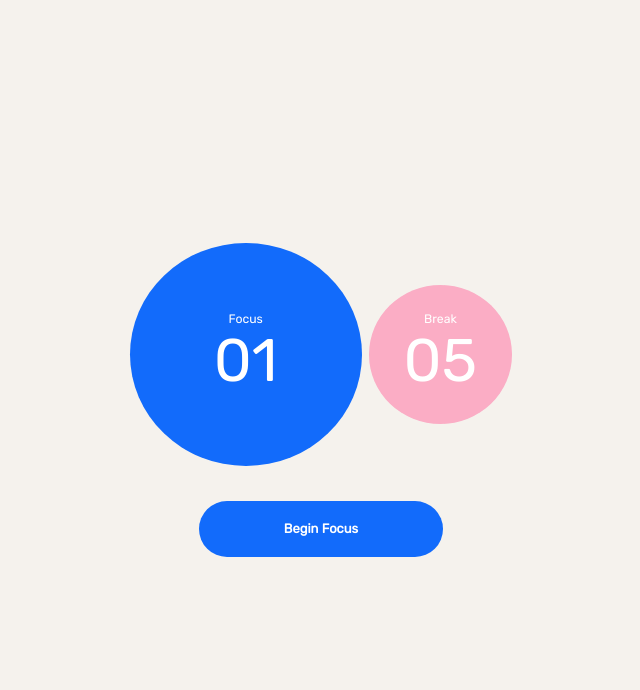
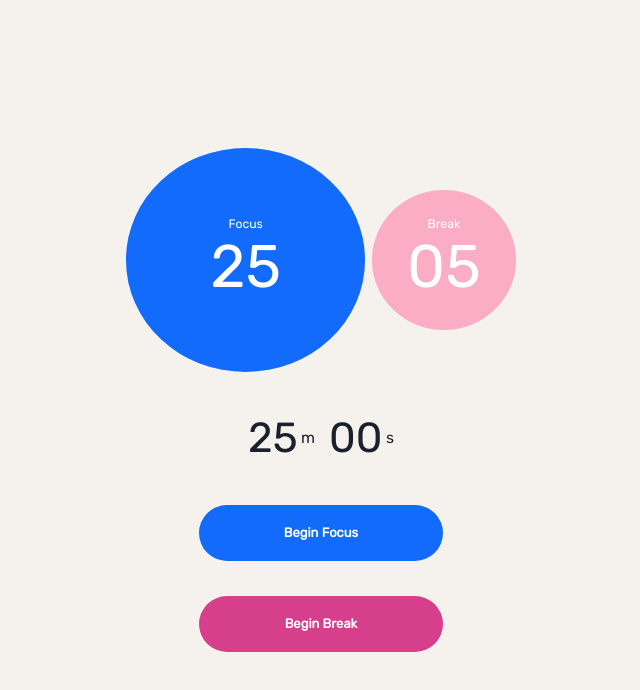
Before and after one commit to cstro/flow-prototype, a Next.js app: page / in a window 1280 px wide. Shown: the top 690 px of the page, without its empty margins (319-959 px from the left). Built offline with nearby package versions, Linux system fonts and the light colour scheme.

Commit message:
Add basic break timer

```diff
--- a/pages/_document.tsx
+++ b/pages/_document.tsx
@@ -1,7 +1,7 @@
 import Document, { Html, Head, Main, NextScript } from 'next/document'
 
 class MyDocument extends Document {
-  static async getInitialProps(ctx) {
+  static async getInitialProps(ctx: any) {
     const initialProps = await Document.getInitialProps(ctx)
     return { ...initialProps }
   }
--- a/pages/index.tsx
+++ b/pages/index.tsx
@@ -2,60 +2,97 @@ import type { NextPage } from 'next'
 import { addMinutes } from 'date-fns'
 import { useEffect, useState, useRef } from 'react'
 import Head from 'next/head'
-import Link from 'next/link'
 import styles from '../styles/Home.module.css'
-import BlobPlayButton from '../components/BlobPlayButton'
-import { Box, Button, ButtonGroup, Flex, Stack, Text } from '@chakra-ui/react'
-import { FiPlay, FiPause, FiRefreshCw, FiSettings } from "react-icons/fi"
+import { Box, Button, Stack, Text } from '@chakra-ui/react'
 
-const MINUTES_TO_ADD = 1
+const FOCUS_DURATION = 25
+const BREAK_DURATION = 5
 
 const Home: NextPage = () => {
   let interval = useRef<NodeJS.Timer>();
 
-  const [endTime, setEndTime] = useState<number | null>(null);
-  const [minutesLeft, setMinutesLeft] = useState<number>(MINUTES_TO_ADD);
+  const [focusEndTime, setFocusEndTime] = useState<number | null>(null);
+  const [breakEndTime, setBreakEndTime] = useState<number | null>(null);
+
+  const [minutesLeft, setMinutesLeft] = useState<number>(FOCUS_DURATION);
   const [secondsLeft, setSecondsLeft] = useState<number>(0);
 
-  const loop = () => {
-    var now = new Date().getTime();
+  const beginFocus = () => {
+    clearInterval(Number(interval.current));
+    interval.current = undefined;
+    setBreakEndTime(null)
 
-    var distance = Number(endTime) - now;
+    setFocusEndTime(addMinutes(new Date(), FOCUS_DURATION).getTime())
+  }
 
-    var minutes = Math.floor((distance % (1000 * 60 * 60)) / (1000 * 60));
-    var seconds = Math.floor((distance % (1000 * 60)) / 1000);
+  const beginBreak = () => {
+    clearInterval(Number(interval.current));
+    interval.current = undefined;
+    setFocusEndTime(null)
+
+    setBreakEndTime(addMinutes(new Date(), BREAK_DURATION).getTime())
+  }
+
+  useEffect(() => {
+    const focusCountDown = () => {
+      const now = new Date().getTime();
+
+      const distance = Number(focusEndTime) - now;
+
+      const minutes = Math.floor((distance % (1000 * 60 * 60)) / (1000 * 60));
+      const seconds = Math.floor((distance % (1000 * 60)) / 1000);
 
       setMinutesLeft(minutes);
       setSecondsLeft(seconds)
 
-    if (distance < 0) {
+      if (distance <= 0) {
         clearInterval(Number(interval.current));
         interval.current = undefined;
-      setEndTime(null)
+        setFocusEndTime(null)
 
-      showNotification()
+        showNotification('Focus session finished', 'Time to take a break!')
       }
     }
 
-  const startSession = () => {
-    setEndTime(addMinutes(new Date(), MINUTES_TO_ADD).getTime())
+    if (focusEndTime) {
+      focusCountDown()
+      interval.current = setInterval(focusCountDown, 1000);
+    }
+  }, [focusEndTime]);
+
+
+  useEffect(() => {
+    const breakCountDown = () => {
+      const now = new Date().getTime();
+
+      const distance = Number(breakEndTime) - now;
+
+      const minutes = Math.floor((distance % (1000 * 60 * 60)) / (1000 * 60));
+      const seconds = Math.floor((distance % (1000 * 60)) / 1000);
+
+      setMinutesLeft(Math.max(minutes, 0));
+      setSecondsLeft(Math.max(seconds, 0))
+
+      if (distance <= 0) {
+        clearInterval(Number(interval.current));
+        interval.current = undefined;
+        setBreakEndTime(null)
+
+        showNotification('Break finished', 'Time to start focusing!')
+      }
     }
 
-  useEffect(() => {
-    if (endTime) {
-      loop()
-      interval.current = setInterval(loop, 1000);
+
+    if (breakEndTime) {
+      breakCountDown()
+      interval.current = setInterval(breakCountDown, 1000);
     }
-  }, [endTime]);
+  }, [breakEndTime]);
 
-  const showNotification = async () => {
-    var options = {
-      body: 'Time to take a break!'
+  const showNotification = async (title: string, body: string) => {
+    const options = { body }
+    new Notification(title, options)
   }
-    new Notification('Test notification', options)
-  }
-
-  const displayMinutes = minutesLeft + (secondsLeft % 60 !== 0 ? 1 : 0)
 
   return (
     <div className={styles.container}>
@@ -69,15 +106,26 @@ const Home: NextPage = () => {
         <Stack direction="row" align="center">
           <Box bg="blue.500" color="white" px="24" py="20" lineHeight="1" borderRadius="50%">
             <Text align="center">Focus</Text>
-            <Text fontSize="60px" lineHeight="71px">{String(displayMinutes).padStart(2, '0')}</Text>
+            <Text fontSize="60px" lineHeight="71px">{String(FOCUS_DURATION).padStart(2, '0')}</Text>
           </Box>
           <Box marginLeft="-4" bg="pink.100" color="white" px="10" py="8" lineHeight="1" borderRadius="50%">
             <Text align="center">Break</Text>
-            <Text  fontSize="60px" lineHeight="71px">05</Text>
+            <Text  fontSize="60px" lineHeight="71px">{String(BREAK_DURATION).padStart(2, '0')}</Text>
           </Box>
         </Stack>
 
-          <Button disabled={Boolean(interval.current)} colorScheme="blue" size='lg' width='244px' height='56px' borderRadius='50px' fontSize="13px" onClick={startSession}>Begin Focus</Button>
+        <Stack direction="row" spacing="4">
+          <Stack direction="row" alignItems="center" spacing="1">
+            <Text fontSize="5xl">{String(minutesLeft).padStart(2, '0')}</Text>
+            <Text fontSize="lg">m</Text>
+          </Stack>
+          <Stack direction="row" alignItems="center" spacing="1">
+            <Text fontSize="5xl">{String(secondsLeft).padStart(2, '0')}</Text>
+            <Text fontSize="lg">s</Text>
+          </Stack>
+        </Stack>
+          <Button disabled={Boolean(focusEndTime && interval.current)} colorScheme="blue" size='lg' width='244px' height='56px' borderRadius='50px' fontSize="13px" onClick={beginFocus}>Begin Focus</Button>
+          <Button disabled={Boolean(breakEndTime && interval.current)} colorScheme="pink" size='lg' width='244px' height='56px' borderRadius='50px' fontSize="13px" onClick={beginBreak}>Begin Break</Button>
         </Stack>
       </main>
     </div>
```
Also changed, not shown: components/BlobPlayButton.tsx (deleted, +0 -28 lines), components/blob.tsx (deleted, +0 -108 lines). Lines whose indentation alone changed are shown as unchanged.
